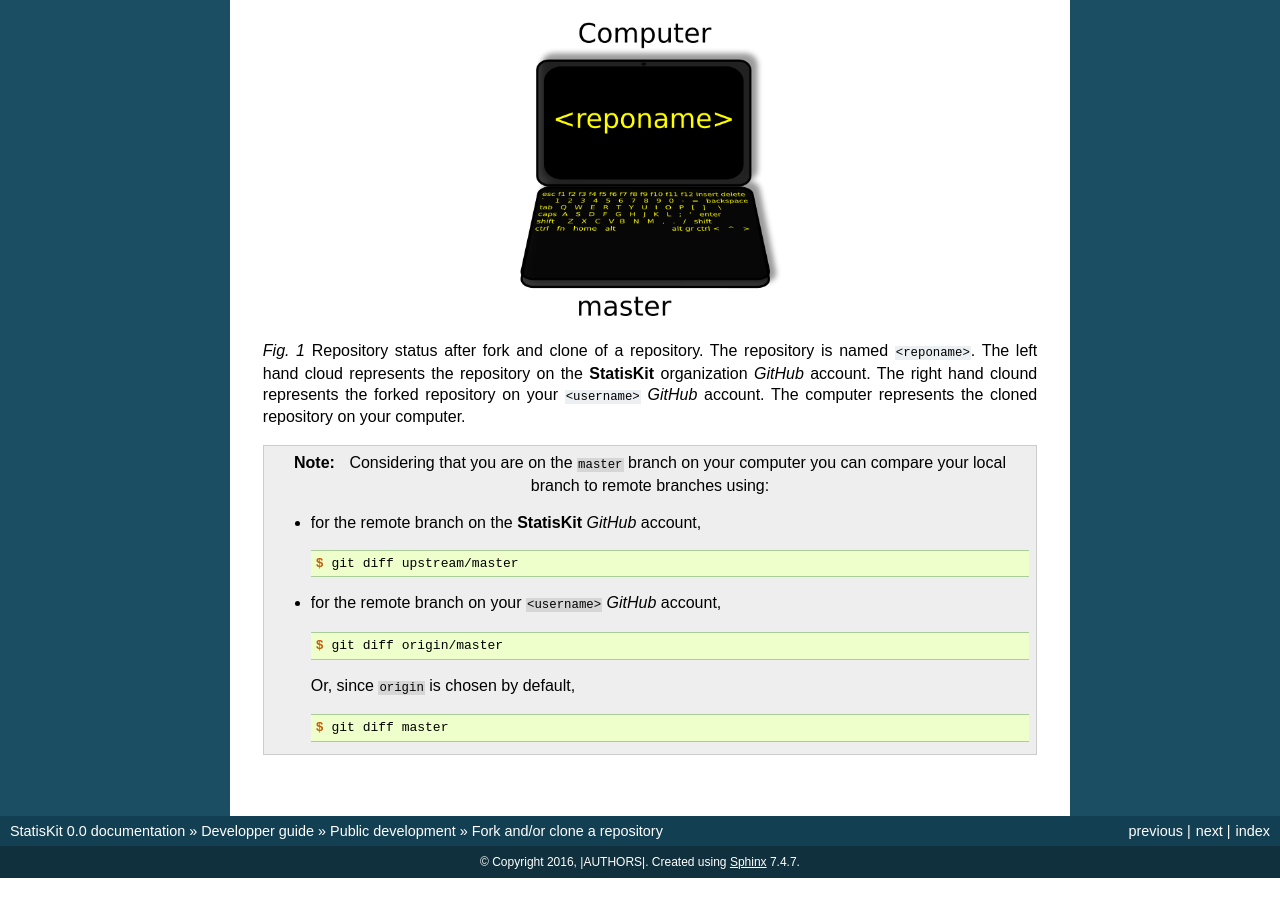
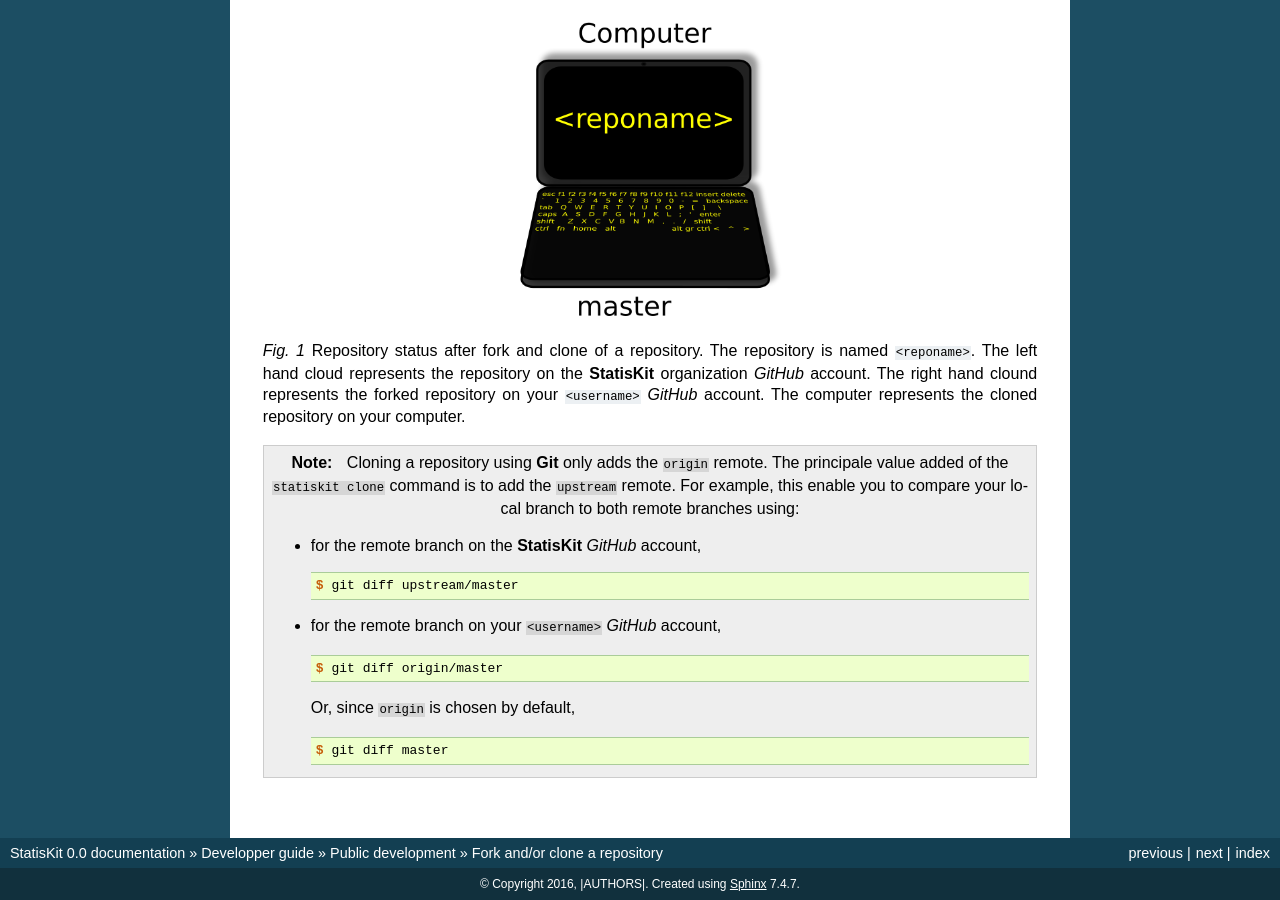
Before and after one commit to StatisKit/StatisKit, a Sphinx documentation site: the page built from doc/developper/public/fork.rst, in a window 1280 px wide and 900 px high, scrolled down 1151 px. Built offline with Sphinx 7.4.7, drawn with Linux system fonts in a browser that asks for light colours; pages that are not in the unit, such as notebooks, are missing from menus; before the commit the page ends 2029 px from its top, so only the background shows below that.

Commit message:
Update fork.rst

```diff
--- a/doc/developper/public/fork.rst
+++ b/doc/developper/public/fork.rst
@@ -78,7 +78,9 @@ This command:
 
     .. note::
 
-        Considering that you are on the :code:`master` branch on your computer you can compare your local branch to remote branches using:
+        Cloning a repository using **Git** only adds the :code:`origin` remote.
+        The principale value added of the :code:`statiskit clone` command is to add the :code:`upstream` remote.
+        For example, this enable you to compare your local branch to both remote branches using:
 
         * for the remote branch on the **StatisKit** `GitHub` account,
 
```
